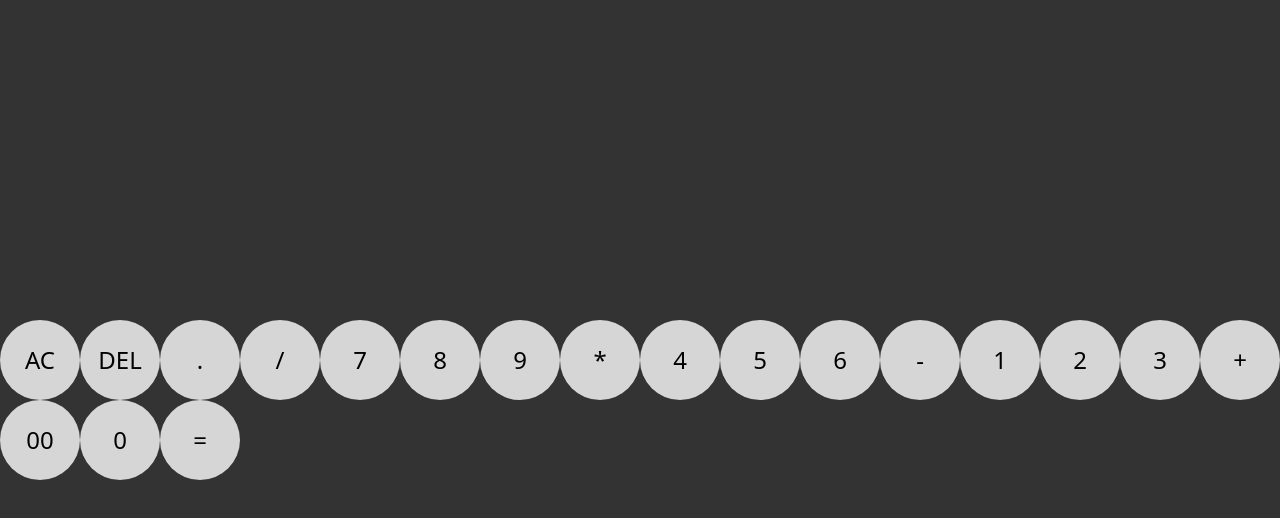
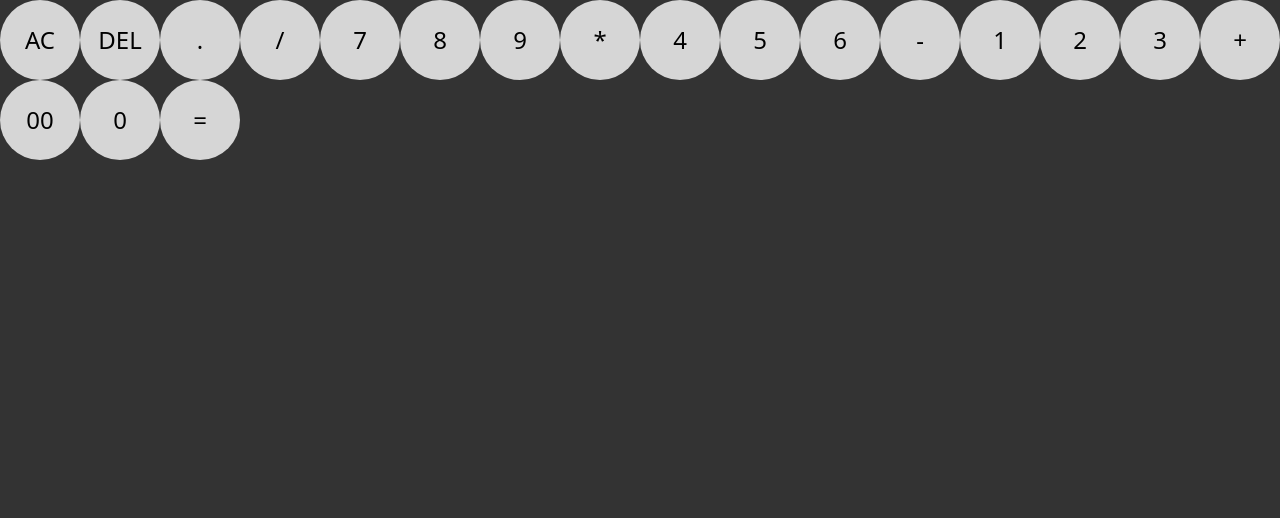
Before and after one commit to LwinMinOo27/calculator, a React (Vite) app: page / in a window 1280 px wide. Shown: the top 518 px of the page. Built offline with nearby package versions, Linux system fonts and the light colour scheme.

Commit message:
change margin

```diff
--- a/src/index.css
+++ b/src/index.css
@@ -4,10 +4,10 @@
 
 @layer components {
   body {
-    @apply h-screen flex justify-center items-center bg-[#333];
+    @apply flex justify-center items-center bg-[#333];
   }
   .calculator-grid {
-    @apply bg-[#222] px-4 py-6 rounded-md break-words break-all text-right max-w-sm mx-auto;
+    @apply bg-[#222] px-4 py-6 rounded-md break-words break-all text-right max-w-sm mx-auto mt-24;
   }
   .output {
     @apply text-white flex justify-end items-center mb-8 p-6 text-4xl h-24 w-full;
```
